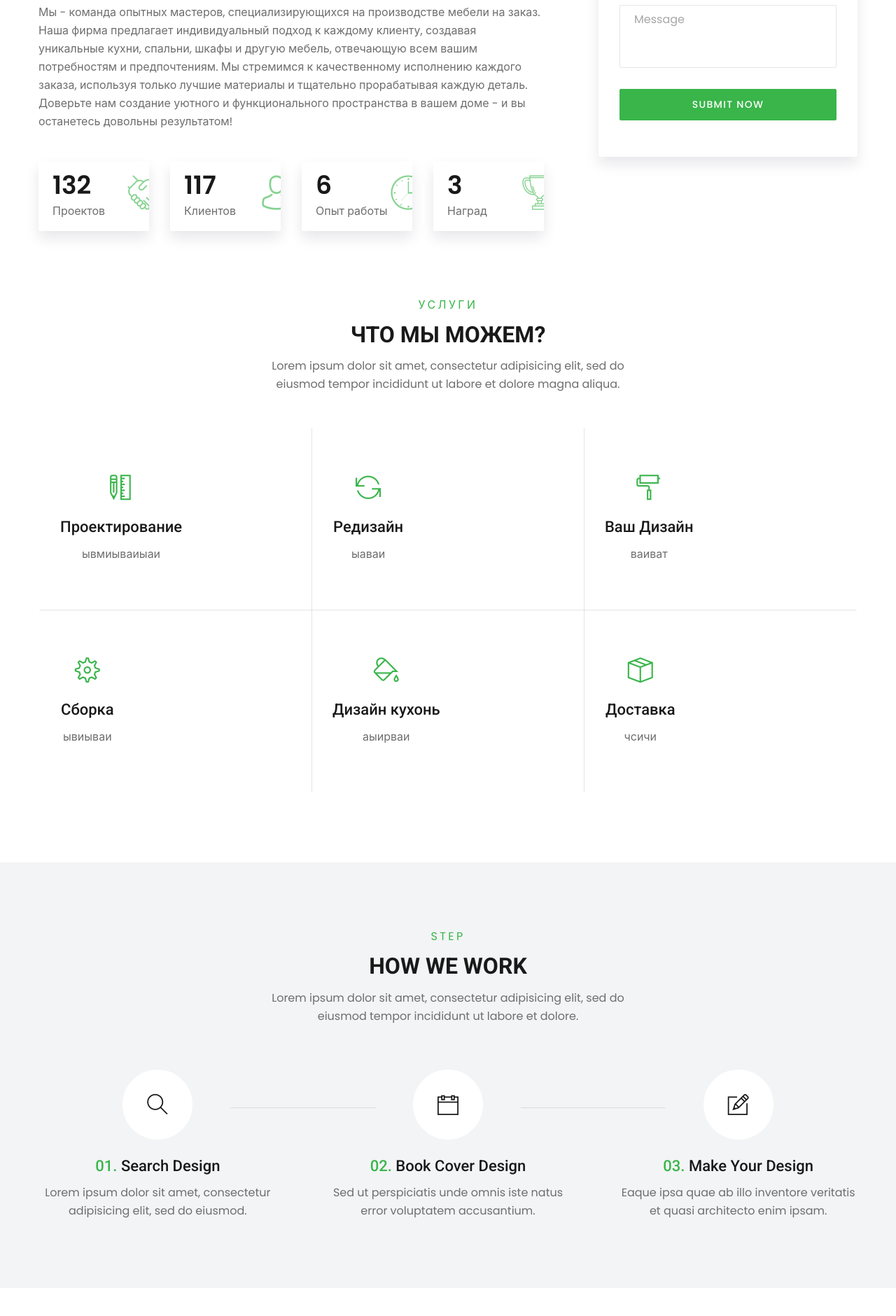
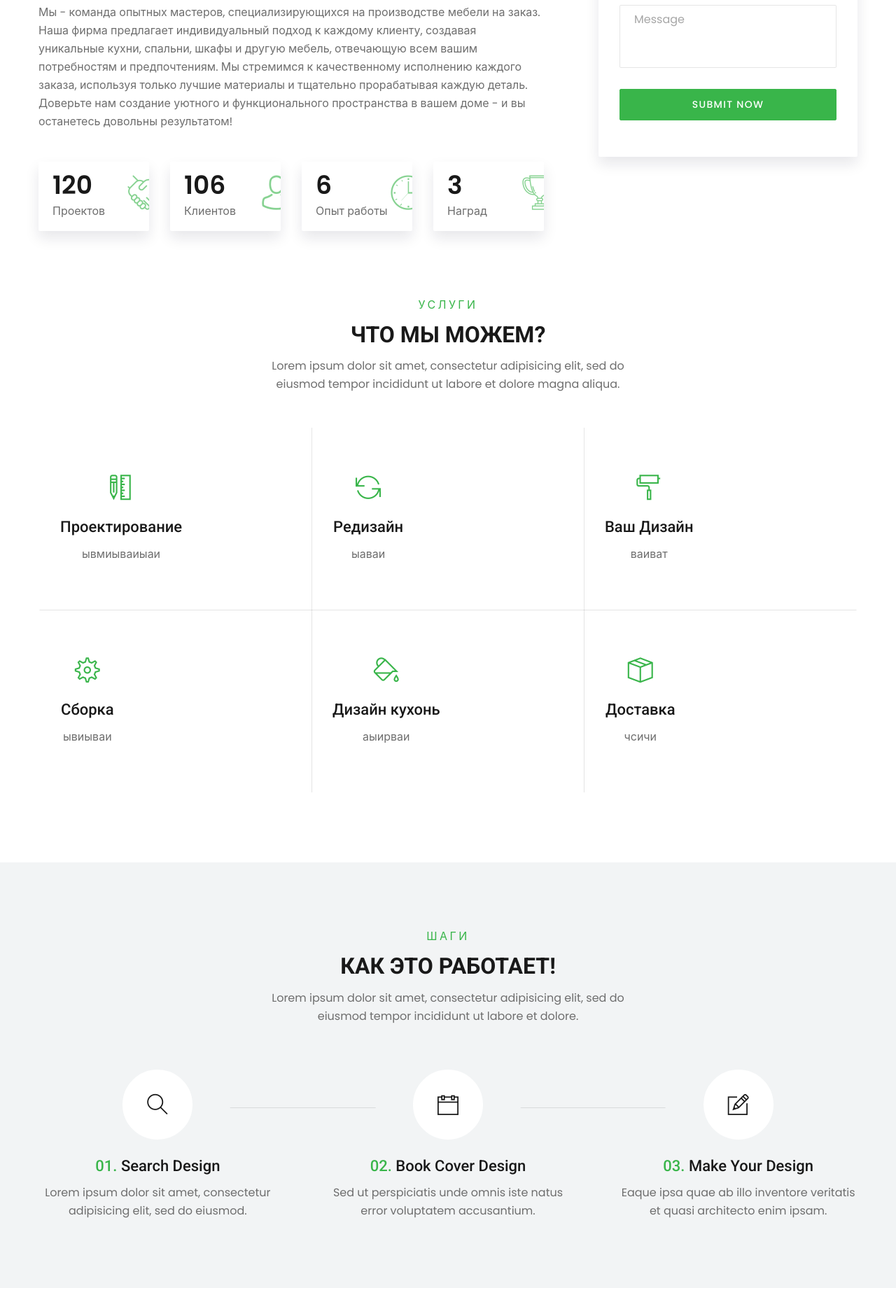
Before and after one commit to checkago/MebelIvan, a Django app: page / in a window 1280 px wide. Shown: the part 1022-2902 px from the top of the page at 70% size. Run offline with Django 5.2, Linux system fonts and the light colour scheme; data comes from the database, SQL or seed files in the repository; grey boxes labelled with a size stand in for pictures from a placeholder-image service; parts of the project's set-up code (start-up, migrations or seed data) failed here and were passed over; some libraries are stand-ins or nearby versions; some web fonts are replaced.

Commit message:
second commit

```diff
--- a/templates/index.html
+++ b/templates/index.html
@@ -184,8 +184,8 @@
                         <!-- blockH -->
                         <h2 class="text-uppercase blockH font-weight-bold">
                             <!-- hTitle -->
-                            <strong class="font-weight-normal hTitle d-block fontBase">Step</strong>
-                            <span class="d-block">How We Work</span>
+                            <strong class="font-weight-normal hTitle d-block fontBase">Шаги</strong>
+                            <span class="d-block">Как это работает!</span>
                         </h2>
                         <p>Lorem ipsum dolor sit amet, consectetur adipisicing elit, sed do eiusmod tempor incididunt ut labore et dolore.</p>
                     </header>
@@ -480,16 +480,13 @@
             </div>
         </div>
     </section>
-    <!-- ltPostsBlock -->
+    <!--
     <section class="contentBlock ltPostsBlock">
         <div class="container">
             <div class="row">
                 <div class="col-12 offset-md-1 col-md-10 offset-lg-2 col-lg-8 text-center">
-                    <!-- headingHead -->
                     <header class="headingHead wow fadeInUp" data-wow-delay="0.1s">
-                        <!-- blockH -->
                         <h2 class="text-uppercase blockH font-weight-bold">
-                            <!-- hTitle -->
                             <strong class="font-weight-normal hTitle d-block fontBase">Blog</strong>
                             <span class="d-block">Latest Post</span>
                         </h2>
@@ -499,13 +496,10 @@
             </div>
             <div class="row wow fadeInUp" data-wow-delay="0.1s">
                 <div class="col-12 col-md-6 col-lg-4">
-                    <!-- ltPostColumn -->
                     <article class="ltPostColumn hasOver">
-                        <!-- aligncenter -->
                         <div class="aligncenter position-relative">
                             <img src="http://placehold.it/370x240" alt="image description">
                         </div>
-                        <!-- descriptionWrap -->
                         <div class="descriptionWrap d-md-flex align-items-md-start">
                             <time datetime="2011-01-12" class="d-inline-block d-md-block time flex-shrink-0 rounded text-white text-center">
                                 <strong class="fwSemiBold d-md-block textLarge">18</strong>
@@ -520,13 +514,10 @@
                     </article>
                 </div>
                 <div class="col-12 col-md-6 col-lg-4">
-                    <!-- ltPostColumn -->
                     <article class="ltPostColumn hasOver">
-                        <!-- aligncenter -->
                         <div class="aligncenter position-relative">
                             <img src="http://placehold.it/370x240" alt="image description">
                         </div>
-                        <!-- descriptionWrap -->
                         <div class="descriptionWrap d-md-flex align-items-md-start">
                             <time datetime="2011-01-12" class="d-inline-block d-md-block time flex-shrink-0 rounded text-white text-center">
                                 <strong class="fwSemiBold d-md-block textLarge">27</strong>
@@ -541,13 +532,10 @@
                     </article>
                 </div>
                 <div class="col-12 col-md-6 col-lg-4">
-                    <!-- ltPostColumn -->
                     <article class="ltPostColumn hasOver">
-                        <!-- aligncenter -->
                         <div class="aligncenter position-relative">
                             <img src="http://placehold.it/370x240" alt="image description">
                         </div>
-                        <!-- descriptionWrap -->
                         <div class="descriptionWrap d-md-flex align-items-md-start">
                             <time datetime="2011-01-12" class="d-inline-block d-md-block time flex-shrink-0 rounded text-white text-center">
                                 <strong class="fwSemiBold d-md-block textLarge">5</strong>
@@ -563,7 +551,7 @@
                 </div>
             </div>
         </div>
-    </section>
+    </section> -->
 </main>
 
 {% endblock %}
```
